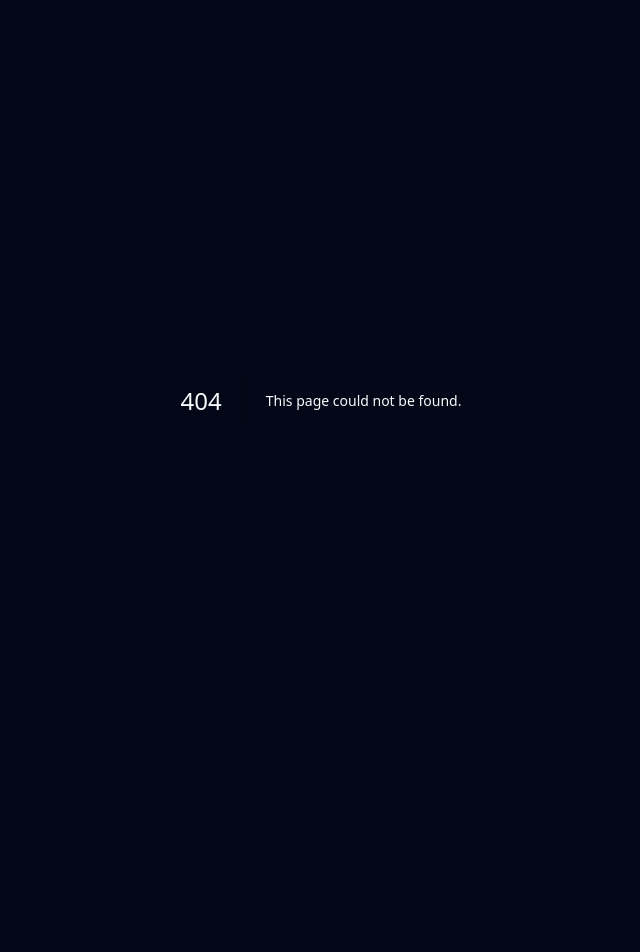
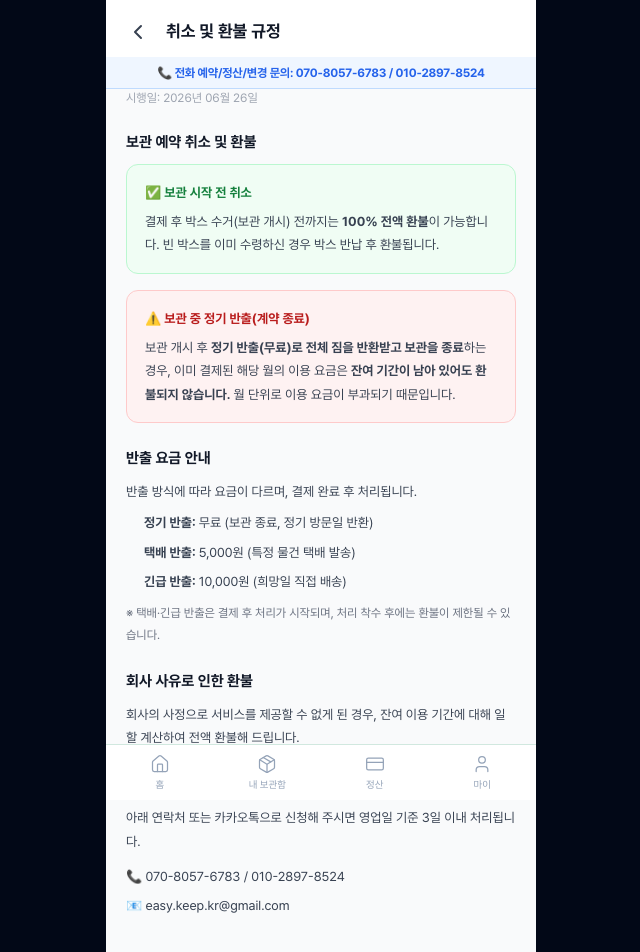
Before and after one commit to sangshin82-crypto/scene-box, a Next.js app: page /personal/refund in a window 1280 px wide. Before the commit this address had no page. Shown: the top 952 px of the page, without its empty margins (319-959 px from the left). Before the commit the page ends 800 px from the top, so only its background shows below. Built offline with nearby package versions, Linux system fonts and the light colour scheme.

Commit message:
feat: 개인 보관 서비스 환불규정 페이지

```diff
--- /dev/null
+++ b/src/app/(customer)/personal/refund/page.tsx
@@ -0,0 +1,72 @@
+'use client';
+
+import { useRouter } from "next/navigation";
+import { ChevronLeft } from "lucide-react";
+
+export default function PersonalRefundPage() {
+  const router = useRouter();
+
+  return (
+    <div style={{ background: "#F9FAFB", minHeight: "100vh", fontFamily: "'Pretendard','Apple SD Gothic Neo',sans-serif" }}>
+      <div style={{ maxWidth: 430, margin: "0 auto", paddingBottom: 60 }}>
+
+        <div style={{ background: "#fff", borderBottom: "1px solid #E5E7EB", position: "sticky", top: 0, zIndex: 50, display: "flex", alignItems: "center", padding: "16px" }}>
+          <button onClick={() => router.back()} style={{ padding: 4, background: "none", border: "none", cursor: "pointer", marginRight: 12 }}>
+            <ChevronLeft size={24} color="#374151" />
+          </button>
+          <span style={{ fontSize: 17, fontWeight: 700, color: "#111827" }}>취소 및 환불 규정</span>
+        </div>
+
+        <div style={{ padding: "24px 20px", display: "flex", flexDirection: "column", gap: 24 }}>
+          <p style={{ fontSize: 12, color: "#9CA3AF" }}>시행일: 2026년 06월 26일</p>
+
+          <div>
+            <h2 style={{ fontSize: 15, fontWeight: 700, color: "#111827", marginBottom: 10 }}>보관 예약 취소 및 환불</h2>
+            <div style={{ fontSize: 13, color: "#374151", lineHeight: 1.8, display: "flex", flexDirection: "column", gap: 16 }}>
+              <div style={{ background: "#F0FDF4", borderRadius: 12, padding: "16px 18px", border: "1px solid #BBF7D0" }}>
+                <p style={{ fontWeight: 700, color: "#15803D", marginBottom: 6 }}>✅ 보관 시작 전 취소</p>
+                <p>결제 후 박스 수거(보관 개시) 전까지는 <strong>100% 전액 환불</strong>이 가능합니다. 빈 박스를 이미 수령하신 경우 박스 반납 후 환불됩니다.</p>
+              </div>
+              <div style={{ background: "#FEF2F2", borderRadius: 12, padding: "16px 18px", border: "1px solid #FECACA" }}>
+                <p style={{ fontWeight: 700, color: "#B91C1C", marginBottom: 6 }}>⚠️ 보관 중 정기 반출(계약 종료)</p>
+                <p>보관 개시 후 <strong>정기 반출(무료)로 전체 짐을 반환받고 보관을 종료</strong>하는 경우, 이미 결제된 해당 월의 이용 요금은 <strong>잔여 기간이 남아 있어도 환불되지 않습니다.</strong> 월 단위로 이용 요금이 부과되기 때문입니다.</p>
+              </div>
+            </div>
+          </div>
+
+          <div>
+            <h2 style={{ fontSize: 15, fontWeight: 700, color: "#111827", marginBottom: 10 }}>반출 요금 안내</h2>
+            <div style={{ fontSize: 13, color: "#374151", lineHeight: 1.8 }}>
+              <p style={{ marginBottom: 8 }}>반출 방식에 따라 요금이 다르며, 결제 완료 후 처리됩니다.</p>
+              <ul style={{ paddingLeft: 18, display: "flex", flexDirection: "column", gap: 6 }}>
+                <li><strong>정기 반출:</strong> 무료 (보관 종료, 정기 방문일 반환)</li>
+                <li><strong>택배 반출:</strong> 5,000원 (특정 물건 택배 발송)</li>
+                <li><strong>긴급 반출:</strong> 10,000원 (희망일 직접 배송)</li>
+              </ul>
+              <p style={{ marginTop: 10, fontSize: 12, color: "#6B7280" }}>※ 택배·긴급 반출은 결제 후 처리가 시작되며, 처리 착수 후에는 환불이 제한될 수 있습니다.</p>
+            </div>
+          </div>
+
+          <div>
+            <h2 style={{ fontSize: 15, fontWeight: 700, color: "#111827", marginBottom: 10 }}>회사 사유로 인한 환불</h2>
+            <div style={{ fontSize: 13, color: "#374151", lineHeight: 1.8 }}>
+              <p>회사의 사정으로 서비스를 제공할 수 없게 된 경우, 잔여 이용 기간에 대해 일할 계산하여 전액 환불해 드립니다.</p>
+            </div>
+          </div>
+
+          <div>
+            <h2 style={{ fontSize: 15, fontWeight: 700, color: "#111827", marginBottom: 10 }}>환불 신청 방법</h2>
+            <div style={{ fontSize: 13, color: "#374151", lineHeight: 1.8 }}>
+              <p>아래 연락처 또는 카카오톡으로 신청해 주시면 영업일 기준 3일 이내 처리됩니다.</p>
+              <div style={{ marginTop: 12, display: "flex", flexDirection: "column", gap: 6 }}>
+                <p>📞 070-8057-6783 / 010-2897-8524</p>
+                <p>📧 easy.keep.kr@gmail.com</p>
+              </div>
+            </div>
+          </div>
+
+        </div>
+      </div>
+    </div>
+  );
+}
```
